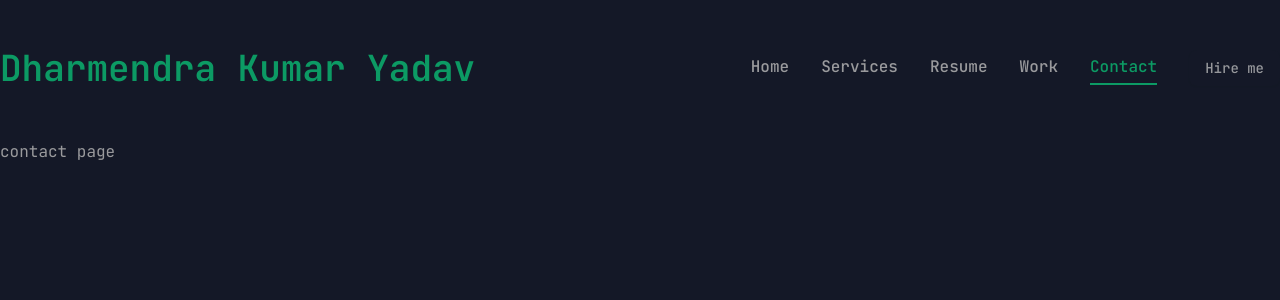
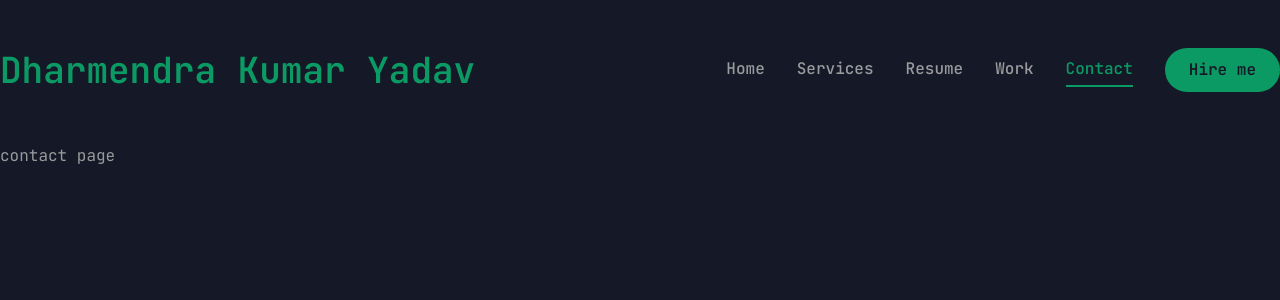
Before and after one commit to Dkyadav10/Updated_portfolio, a Next.js app: page /contact in a window 1280 px wide. Shown: the top 300 px of the page. Built offline with nearby package versions, Linux system fonts and the light colour scheme.

Commit message:
before home commit

```diff
--- a/components/MobileNav.jsx
+++ b/components/MobileNav.jsx
@@ -7,23 +7,23 @@
 
 const links = [
     {
-        name : "home",
+        name : "Home",
         path : '/',
     },
     {
-        name : "services",
+        name : "Services",
         path : '/services',
     },
     {
-        name : "resume",
+        name : "Resume",
         path : '/resume',
     },
     {
-        name : "work",
+        name : "Work",
         path : '/work',
     },
     {
-        name : "contact",
+        name : "Contact",
         path : '/contact',
     },
 
@@ -39,10 +39,34 @@
         </SheetTrigger>
 
         <SheetContent className = "flex flex-col">
+
             {/* logo */}
-            <div>
-                logo
+            <div className = "mt-32 mb-40 text-center text-2xl">
+                <Link href = "/">
+                    <h1 className = "text-4xl font-semibold ">
+                        Dharmendra Kumar Yadav <span className = "text-[#00ff99]"></span>
+                    </h1>
+                </Link>
+
             </div>
+
+            {/* nav */}
+            <nav className = "flex flex-col justify-center items-center gap-8">
+                {links.map((link, index) => {
+                    return (
+                        <Link
+                            href={link.path}
+                            key={index}
+                            className={`${
+                             link.path === pathname &&
+                                "text-[#00ff99] border-b-2 border-[#00ff99]"
+                                } text-xl capitalize hover:text-[#00ff99] transition-all`}
+                        >
+                            {link.name}
+                        </Link>
+                    );
+                })}
+            </nav>
         </SheetContent>
     </Sheet>
   );
--- a/components/ui/button.jsx
+++ b/components/ui/button.jsx
@@ -5,27 +5,19 @@
 import { cn } from "@/lib/utils"
 
 const buttonVariants = cva(
-  "inline-flex items-center justify-center gap-2 whitespace-nowrap rounded-md text-sm font-medium transition-all disabled:pointer-events-none disabled:opacity-50 [&_svg]:pointer-events-none [&_svg:not([class*='size-'])]:size-4 shrink-0 [&_svg]:shrink-0 outline-none focus-visible:border-ring focus-visible:ring-ring/50 focus-visible:ring-[3px] aria-invalid:ring-destructive/20 dark:aria-invalid:ring-destructive/40 aria-invalid:border-destructive",
+  "inline-flex items-center justify-center whitespace-nowrap rounded-full text-base font-semibold ring-offset-white transition-colors",
+
   {
     variants: {
       variant: {
-        default:
-          "bg-primary text-primary-foreground shadow-xs hover:bg-primary/90",
-        destructive:
-          "bg-destructive text-white shadow-xs hover:bg-destructive/90 focus-visible:ring-destructive/20 dark:focus-visible:ring-destructive/40 dark:bg-destructive/60",
-        outline:
-          "border bg-background shadow-xs hover:bg-accent hover:text-accent-foreground dark:bg-input/30 dark:border-input dark:hover:bg-input/50",
-        secondary:
-          "bg-secondary text-secondary-foreground shadow-xs hover:bg-secondary/80",
-        ghost:
-          "hover:bg-accent hover:text-accent-foreground dark:hover:bg-accent/50",
-        link: "text-primary underline-offset-4 hover:underline",
+        default: "bg-[#00ff99] text-primary hover:bg-[#00ff99]-hover",
+        primary:  "bg-[#1c1c22] text-white",
+        outline: "border border-[#00ff99] bg-transparent text-[#00ff99] hover:bg-[#00ff99] hover:bg-[#00ff99]"
       },
       size: {
-        default: "h-9 px-4 py-2 has-[>svg]:px-3",
-        sm: "h-8 rounded-md gap-1.5 px-3 has-[>svg]:px-2.5",
-        lg: "h-10 rounded-md px-6 has-[>svg]:px-4",
-        icon: "size-9",
+        default: "h-[44px] px-6",
+        md: "h-[48px] px-6",
+        lg: "h-[56px] px-8 text-sm uppercase tracking-[2px]",
       },
     },
     defaultVariants: {
```
